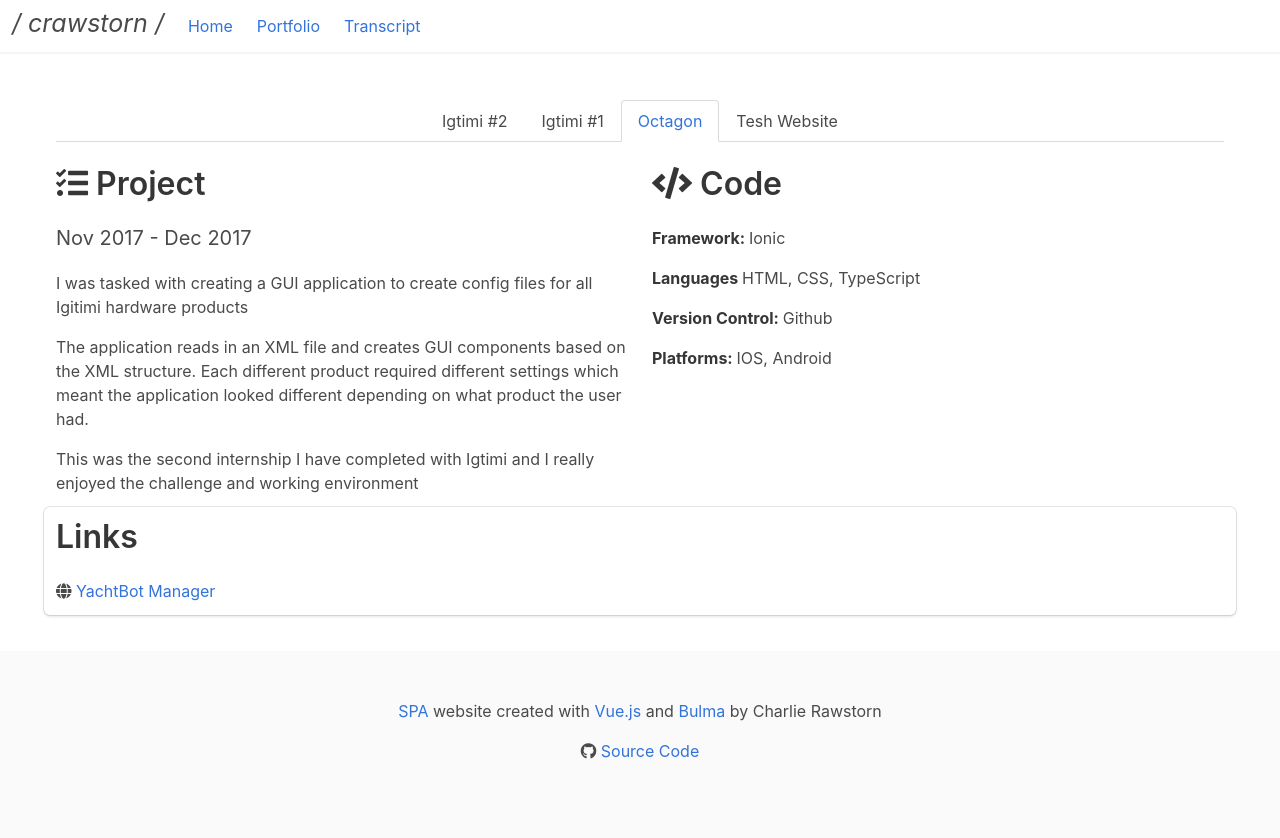
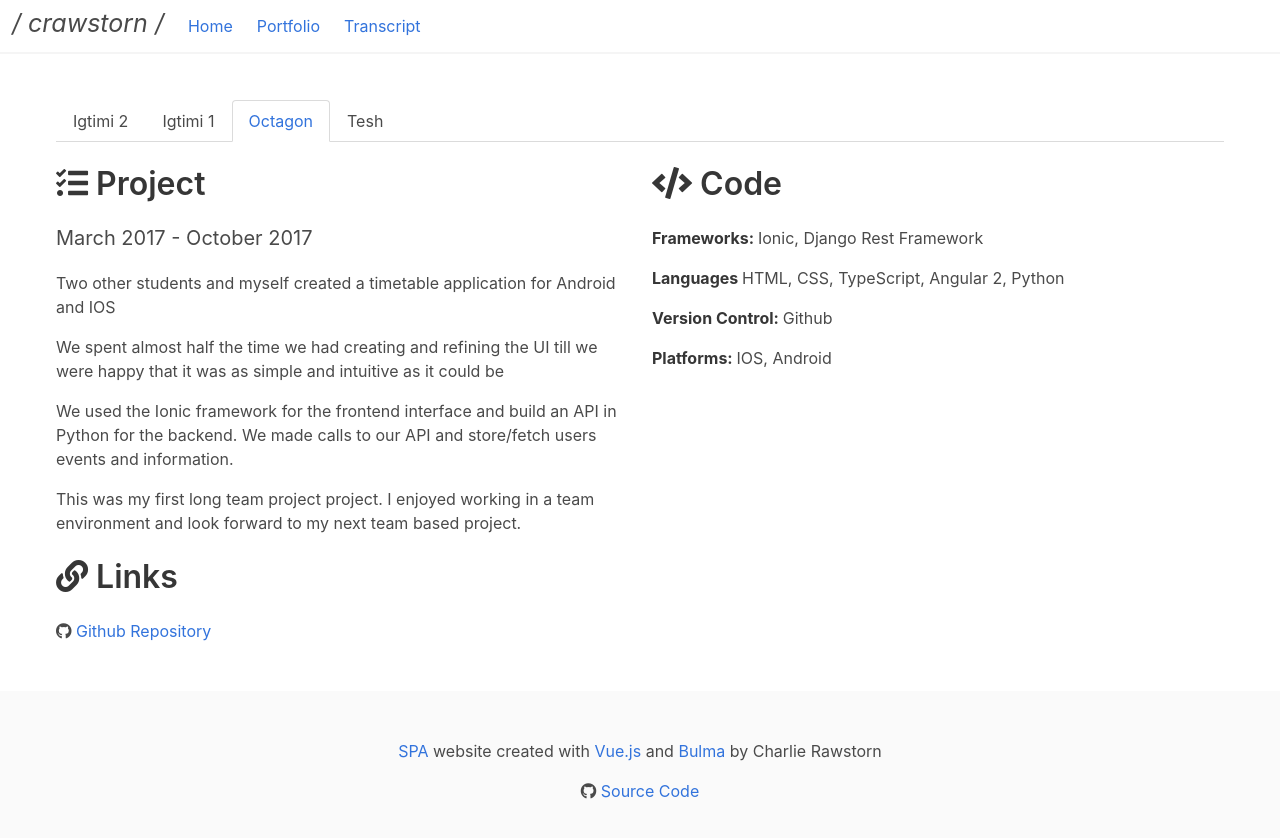
Before and after one commit to rawturtle/cv-site, a Vue app: page /portfolio in a window 1280 px wide. Both pictures are taken after a click on the link "Octagon". Shown: the top 838 px of the page. Built offline with nearby package versions, Linux system fonts and the light colour scheme.

Commit message:
Changed styling for portfolio pages

```diff
--- a/src/components/pages/portfolio.vue
+++ b/src/components/pages/portfolio.vue
@@ -1,15 +1,15 @@
 <template>
   <div>
-    <div class="tabs is-centered is-boxed">
+    <div class="tabs is-boxed">
       <ul>
         <li @click="selected='tab1'" v-bind:class="{'is-active': isActive('tab1')}">
           <a>
-            <span>Igtimi #2</span>
+            <span>Igtimi 2</span>
           </a>
         </li>
         <li @click="selected='tab2'" v-bind:class="{'is-active': isActive('tab2')}">
           <a>
-            <span>Igtimi #1</span>
+            <span>Igtimi 1</span>
           </a>
         </li>
         <li @click="selected='tab3'" v-bind:class="{'is-active': isActive('tab3')}">
@@ -19,7 +19,7 @@
         </li>
         <li @click="selected='tab4'" v-bind:class="{'is-active': isActive('tab4')}">
           <a>
-            <span>Tesh Website</span>
+            <span>Tesh</span>
           </a>
         </li>
       </ul>
@@ -37,7 +37,7 @@
         <octagon></octagon>
       </p>
       <p v-bind:class="{'is-active': isActive('tab4')}">
-        Documents
+        <tesh></tesh>
       </p>
     </div>
     <!--end content-->
@@ -49,6 +49,7 @@
   import igtimiTwo from "./portfolio/igtimiTwo";
   import igtimiOne from "./portfolio/igtimiOne";
   import octagon from "./portfolio/octagon";
+  import tesh from "./portfolio/tesh";
 
 
   export default {
@@ -56,8 +57,8 @@
     components: {
       'igtimi-one': igtimiOne,
       'igtimi-two': igtimiTwo,
-      octagon,
-
+      'octagon': octagon,
+      'tesh': tesh
     },
     data() {
       return {
--- a/src/components/pages/portfolio/igtimiOne.vue
+++ b/src/components/pages/portfolio/igtimiOne.vue
@@ -15,6 +15,7 @@
       </div>
 
       <div class="column container">
+        <hr class="is-hidden-desktop divider">
         <p class="title"><i class="fas fa-code"></i> Code</p>
         <div class="content">
           <p><strong>HTML:</strong>HTML5</p>
@@ -22,16 +23,15 @@
           <p><strong>JavaScript:</strong> Native JavaScript and a modified plugin slick.js for the image carousels</p>
           <p><strong>Backend Framework:</strong> Ruby On Rails</p>
           <p><strong>Version Control:</strong> Mercurial</p>
-
         </div>
       </div>
 
     </div>
 
     <div class="columns">
-      <div class="column box">
-        <p class="title">Links</p>
-
+      <div class="column">
+        <hr class="is-hidden-desktop divider">
+        <p class="title"><i class="fas fa-link"></i> Links</p>
         <div class="columns">
           <div class="column">
             <div class="content">
@@ -63,5 +63,7 @@
 </script>
 
 <style>
-
+  .divider {
+    margin-top: 0;
+  }
 </style>
--- a/src/components/pages/portfolio/igtimiTwo.vue
+++ b/src/components/pages/portfolio/igtimiTwo.vue
@@ -15,32 +15,31 @@
       </div>
 
       <div class="column container">
+        <hr class="is-hidden-desktop divider">
         <p class="title"><i class="fas fa-code"></i> Code</p>
         <div class="content">
           <p><strong>Language: </strong>C#</p>
           <p><strong>Template Files: </strong>XML</p>
           <p><strong>Version Control: </strong> Mercurial</p>
           <p><strong>Application Type: </strong> <a href="https://docs.microsoft.com/en-us/windows/uwp/index">UWP</a></p>
-
         </div>
       </div>
-
     </div>
 
     <div class="columns">
-      <div class="column box">
-        <p class="title">Links</p>
-
+      <div class="column">
+        <hr class="is-hidden-desktop divider">
+        <p class="title"><i class="fas fa-link"></i> Links</p>
         <div class="columns">
           <div class="column">
             <div class="content">
               <p><i class="fas fa-globe"></i><a href="https://www.microsoft.com/en-nz/store/p/yachtbot-manager/9pfcbq1f4lf2?rtc=1"> YachtBot Manager</a></p>
             </div>
           </div>
-
         </div>
       </div>
     </div>
+
   </section>
 </template>
 
--- a/src/components/pages/portfolio/octagon.vue
+++ b/src/components/pages/portfolio/octagon.vue
@@ -4,37 +4,39 @@
       <div class="column is-6 container">
         <p class="title"><i class="fas fa-tasks"></i> Project</p>
         <div class="content">
-          <p class="subtitle">Nov 2017 - Dec 2017</p>
-          <p>I was tasked with creating a GUI application to create config files for all Igitimi hardware products</p>
-          <p>The application reads in an XML file and creates GUI components based on the XML structure. Each different
-            product required different settings which meant the application looked different depending on what product
-            the user had.</p>
-          <p>This was the second internship I have completed with Igtimi and I really enjoyed the challenge and working
-            environment</p>
+          <p class="subtitle">March 2017 - October 2017</p>
+
+          <p>Two other students and myself created a timetable application for Android and IOS</p>
+          <p>We spent almost half the time we had creating and refining the UI till we were happy that it was as simple
+            and intuitive as it could be</p>
+          <p>We used the Ionic framework for the frontend interface and build an API in Python for the backend.
+            We made calls to our API and store/fetch users events and information.</p>
+          <p>This was my first long team project project. I enjoyed working in a team environment and look forward
+          to my next team based project.</p>
         </div>
       </div>
 
       <div class="column container">
+        <hr class="is-hidden-desktop divider">
         <p class="title"><i class="fas fa-code"></i> Code</p>
         <div class="content">
-          <p><strong>Framework: </strong>Ionic</p>
-          <p><strong>Languages </strong>HTML, CSS, TypeScript</p>
+          <p><strong>Frameworks: </strong>Ionic, Django Rest Framework</p>
+          <p><strong>Languages </strong>HTML, CSS, TypeScript, Angular 2, Python</p>
           <p><strong>Version Control: </strong> Github</p>
           <p><strong>Platforms: </strong>IOS, Android</p>
-
         </div>
       </div>
 
     </div>
 
     <div class="columns">
-      <div class="column box">
-        <p class="title">Links</p>
-
+      <div class="column">
+        <hr class="is-hidden-desktop divider">
+        <p class="title"><i class="fas fa-link"></i> Links</p>
         <div class="columns">
           <div class="column">
             <div class="content">
-              <p><i class="fas fa-globe"></i><a href="https://www.microsoft.com/en-nz/store/p/yachtbot-manager/9pfcbq1f4lf2?rtc=1"> YachtBot Manager</a></p>
+              <p><i class="fab fa-github"></i><a href="https://github.com/beardo01/octagon"> Github Repository</a></p>
             </div>
           </div>
 
--- a/src/components/pages/portfolio/tesh.vue
+++ b/src/components/pages/portfolio/tesh.vue
@@ -0,0 +1,50 @@
+<template>
+  <section class="tesh">
+    <div class="columns">
+      <div class="column is-6 container">
+        <p class="title"><i class="fas fa-tasks"></i> Project</p>
+        <div class="content">
+          <p class="subtitle">June 2016 - July 2016</p>
+          <p>I created a portfolio website for a third year fashion student</p>
+          <p>After taking a beginner web dev course and I wanted to practice my skills during the 2 week uni holiday.
+            This is the first website I created.</p>
+          <p>I modified bootstrap templates to quickly develop the structure of the pages and learnt how to use JavaScript plugins
+          to implement a responsive image carousel.</p>
+      </div>
+      </div>
+
+      <div class="column container">
+        <hr class="is-hidden-desktop divider">
+        <p class="title"><i class="fas fa-code"></i> Code</p>
+        <div class="content">
+          <p><strong>Frameworks: </strong>Bootstrap</p>
+          <p><strong>Languages </strong>HTML, CSS, JavaScript, PHP</p>
+          <p><strong>Version Control: </strong> Github</p>
+        </div>
+      </div>
+
+    </div>
+
+    <div class="columns">
+      <div class="column">
+        <hr class="is-hidden-desktop divider">
+        <p class="title"><i class="fas fa-link"></i> Links</p>
+        <div class="columns">
+          <div class="column">
+            <div class="content">
+              <p><i class="fab fa-github"></i><a href="https://github.com/rawturtle/tesh"> Github Repository</a></p>
+            </div>
+          </div>
+        </div>
+      </div>
+    </div>
+  </section>
+</template>
+
+<script>
+
+</script>
+
+<style>
+
+</style>
```
